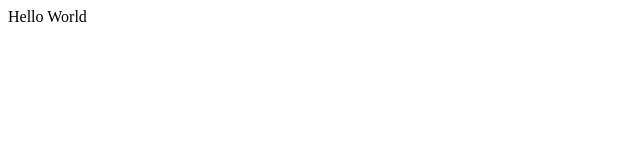
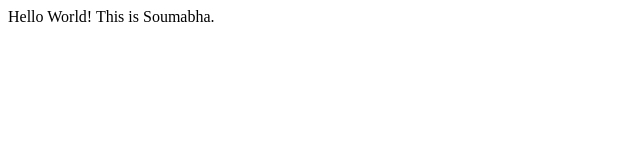
Before and after one commit to soumabhadey/soumabhadey.github.io, a plain HTML site: page index.html in a window 1280 px wide. Shown: the whole page, without its empty margins (0-640 px from the left). Drawn offline with Linux system fonts and the light colour scheme.

Commit message:
Update index.html

```diff
--- a/index.html
+++ b/index.html
@@ -6,6 +6,6 @@
     <title>Document</title>
 </head>
 <body>
-    Hello World
+    Hello World! This is Soumabha.
 </body>
 </html>
```
